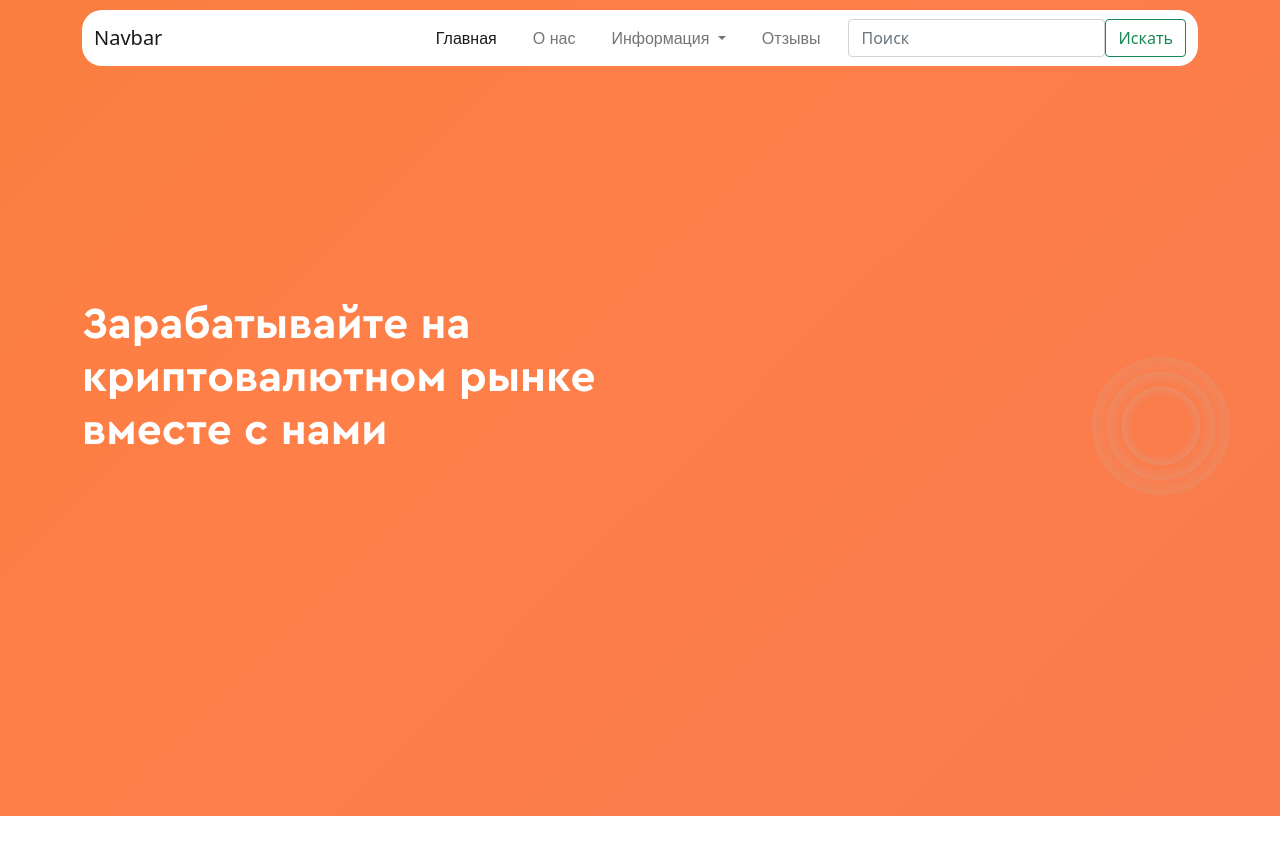
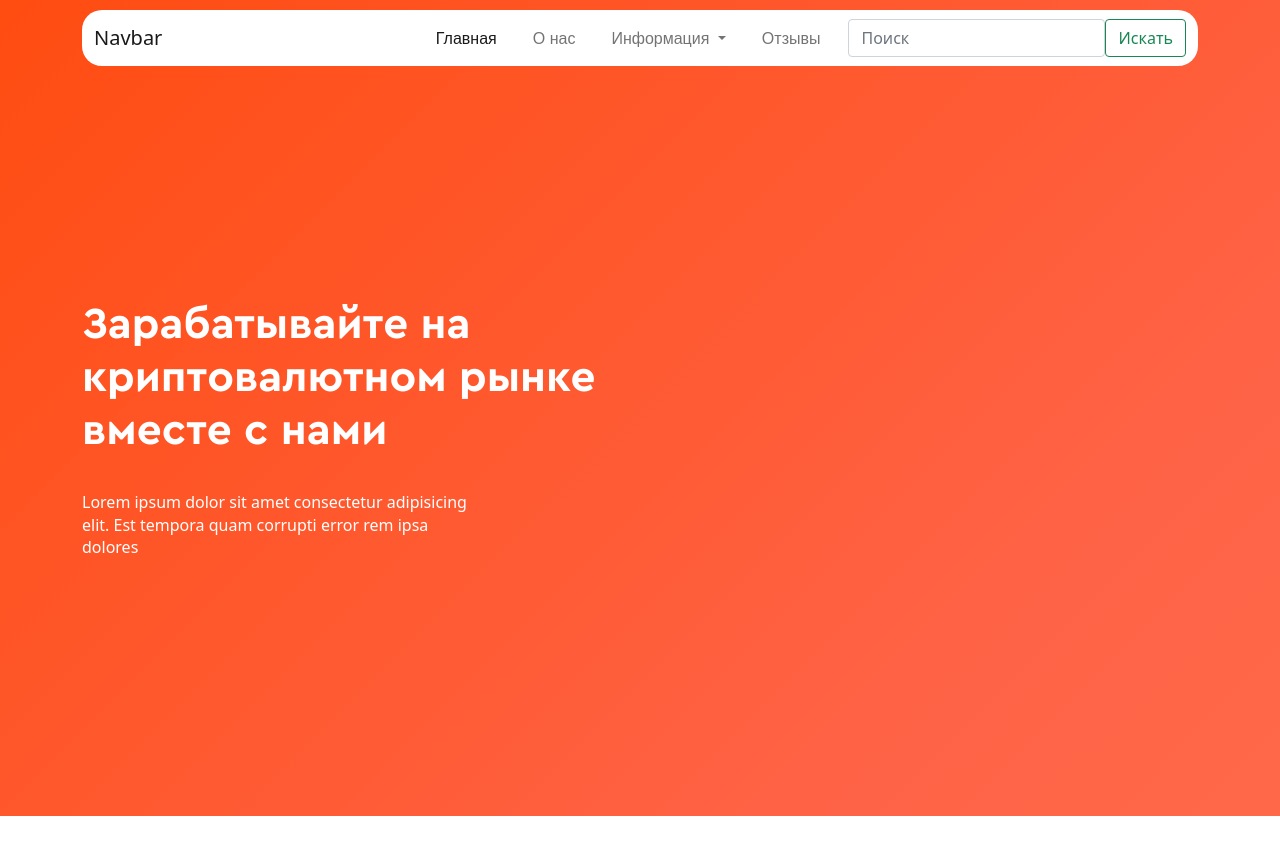
Before and after one commit to SHALFY007/cryptoSite, a plain HTML site: page index.html in a window 1280 px wide. Before the commit the page ends 816 px from the top, so only its background shows below. Drawn offline with nearby package versions, Linux system fonts and the light colour scheme.

Commit message:
Немного отредактировал верстку, удалил анимацию

```diff
--- a/index.html
+++ b/index.html
@@ -1,5 +1,6 @@
 <!DOCTYPE html>
 <html lang="en">
+
 <head>
   <meta charset="UTF-8">
   <meta http-equiv="X-UA-Compatible" content="IE=edge">
@@ -7,16 +8,19 @@
   <title>Crypto</title>
   <link rel="preconnect" href="https://fonts.googleapis.com">
   <link rel="preconnect" href="https://fonts.gstatic.com" crossorigin>
-    <link rel="stylesheet" href="https://cdn.jsdelivr.net/npm/bootstrap@5.1.3/dist/css/bootstrap.min.css" integrity="sha384-1BmE4kWBq78iYhFldvKuhfTAU6auU8tT94WrHftjDbrCEXSU1oBoqyl2QvZ6jIW3" crossorigin="anonymous">
+  <link rel="stylesheet" href="https://cdn.jsdelivr.net/npm/bootstrap@5.1.3/dist/css/bootstrap.min.css"
+    integrity="sha384-1BmE4kWBq78iYhFldvKuhfTAU6auU8tT94WrHftjDbrCEXSU1oBoqyl2QvZ6jIW3" crossorigin="anonymous">
   <link rel="stylesheet" href="style.css">
 </head>
+
 <body>
   <header class="header">
     <div class="container">
       <nav class="navbar navbar-expand-lg navbar-light bg-light">
         <div class="container-fluid">
           <a class="navbar-brand" href="#">Navbar</a>
-                  <button class="navbar-toggler" type="button" data-toggle="collapse" data-target="#navbarSupportedContent" aria-controls="navbarSupportedContent" aria-expanded="false" aria-label="Toggle navigation">
+          <button class="navbar-toggler" type="button" data-toggle="collapse" data-target="#navbarSupportedContent"
+            aria-controls="navbarSupportedContent" aria-expanded="false" aria-label="Toggle navigation">
             <span class="navbar-toggler-icon"></span>
           </button>
           <div class="collapse navbar-collapse" id="navbarSupportedContent">
@@ -29,13 +33,16 @@
                 <a class="nav-link" href="#">О нас</a>
               </li>
               <li class="nav-item dropdown">
-                          <a class="nav-link dropdown-toggle" href="#" id="navbarDropdown" role="button" data-toggle="dropdown" aria-expanded="false">
+                <a class="nav-link dropdown-toggle" href="#" id="navbarDropdown" role="button" data-toggle="dropdown"
+                  aria-expanded="false">
                   Информация
                 </a>
                 <ul class="dropdown-menu" aria-labelledby="navbarDropdown">
                   <li><a class="dropdown-item" href="#">Пошаговая инструкция</a></li>
                   <li><a class="dropdown-item" href="#">Заработок без вложений</a></li>
-                            <li><hr class="dropdown-divider"></li>
+                  <li>
+                    <hr class="dropdown-divider">
+                  </li>
                   <li><a class="dropdown-item" href="#">Вопрос-ответ</a></li>
                 </ul>
               </li>
@@ -55,36 +62,50 @@
 
   </header>
   <main class="main">
-      <svg class='circle' xmlns="http://www.w3.org/2000/svg" width="1378" height="1378" viewBox="0 0 1378 1378" fill="none">
-        <circle opacity="0.2" cx="689" cy="689" r="689" fill="url(#paint0_radial)"/>
-        <circle opacity="0.21" cx="689" cy="689" r="688.5" stroke="#97E6FF"/>
-        <circle opacity="0.25" cx="689" cy="689" r="542" fill="url(#paint1_radial)"/>
-        <circle opacity="0.21" cx="689" cy="689" r="541.5" stroke="#97E6FF"/>
-        <circle opacity="0.3" cx="689" cy="689" r="393" fill="url(#paint2_radial)"/>
-        <circle opacity="0.21" cx="689" cy="689" r="392.5" stroke="#97E6FF"/>
+    <div class="container">
+      <div class="home-text-part">
+        <h1 class="home-text-header">Зарабатывайте на криптовалютном рынке вместе с нами</h1>
+        <h3 class="home-text">Lorem ipsum dolor sit amet consectetur adipisicing elit. Est tempora quam corrupti error
+          rem ipsa dolores</h3>
+        <!--
+        <svg class='circle' xmlns="http://www.w3.org/2000/svg" width="1378" height="1378" viewBox="0 0 1378 1378"
+          fill="none">
+          <circle opacity="0.2" cx="689" cy="689" r="689" fill="url(#paint0_radial)" />
+          <circle opacity="0.21" cx="689" cy="689" r="688.5" stroke="#97E6FF" />
+          <circle opacity="0.25" cx="689" cy="689" r="542" fill="url(#paint1_radial)" />
+          <circle opacity="0.21" cx="689" cy="689" r="541.5" stroke="#97E6FF" />
+          <circle opacity="0.3" cx="689" cy="689" r="393" fill="url(#paint2_radial)" />
+          <circle opacity="0.21" cx="689" cy="689" r="392.5" stroke="#97E6FF" />
           <defs>
-        <radialGradient id="paint0_radial" cx="0" cy="0" r="1" gradientUnits="userSpaceOnUse" gradientTransform="translate(689 689) rotate(90) scale(889.53 886.246)">
-        <stop offset="0.583333" stop-color="#97E6FF" stop-opacity="0"/>
-        <stop offset="1" stop-color="#97E6FF"/>
+            <radialGradient id="paint0_radial" cx="0" cy="0" r="1" gradientUnits="userSpaceOnUse"
+              gradientTransform="translate(689 689) rotate(90) scale(889.53 886.246)">
+              <stop offset="0.583333" stop-color="#97E6FF" stop-opacity="0" />
+              <stop offset="1" stop-color="#97E6FF" />
             </radialGradient>
-        <radialGradient id="paint1_radial" cx="0" cy="0" r="1" gradientUnits="userSpaceOnUse" gradientTransform="translate(689 689) rotate(90) scale(699.746 697.163)">
-        <stop offset="0.583333" stop-color="#97E6FF" stop-opacity="0"/>
-        <stop offset="1" stop-color="#97E6FF"/>
+            <radialGradient id="paint1_radial" cx="0" cy="0" r="1" gradientUnits="userSpaceOnUse"
+              gradientTransform="translate(689 689) rotate(90) scale(699.746 697.163)">
+              <stop offset="0.583333" stop-color="#97E6FF" stop-opacity="0" />
+              <stop offset="1" stop-color="#97E6FF" />
             </radialGradient>
-        <radialGradient id="paint2_radial" cx="0" cy="0" r="1" gradientUnits="userSpaceOnUse" gradientTransform="translate(689 689) rotate(90) scale(507.381 505.507)">
-        <stop offset="0.583333" stop-color="#97E6FF" stop-opacity="0"/>
-        <stop offset="1" stop-color="#97E6FF"/>
+            <radialGradient id="paint2_radial" cx="0" cy="0" r="1" gradientUnits="userSpaceOnUse"
+              gradientTransform="translate(689 689) rotate(90) scale(507.381 505.507)">
+              <stop offset="0.583333" stop-color="#97E6FF" stop-opacity="0" />
+              <stop offset="1" stop-color="#97E6FF" />
             </radialGradient>
           </defs>
         </svg>
-      <div class="container">
-        <div class="home-text-part">
-          <h1 class="home-text-header">Зарабатывайте на криптовалютном рынке вместе с нами</h1>
+       -->
       </div>
+    </div>
+    <div class="content-part">
+
     </div>
   </main>
 
   <script src="index.js"></script>
-    <script src="https://cdn.jsdelivr.net/npm/bootstrap@5.1.3/dist/js/bootstrap.min.js" integrity="sha384-QJHtvGhmr9XOIpI6YVutG+2QOK9T+ZnN4kzFN1RtK3zEFEIsxhlmWl5/YESvpZ13" crossorigin="anonymous"></script>
+  <script src="https://cdn.jsdelivr.net/npm/bootstrap@5.1.3/dist/js/bootstrap.min.js"
+    integrity="sha384-QJHtvGhmr9XOIpI6YVutG+2QOK9T+ZnN4kzFN1RtK3zEFEIsxhlmWl5/YESvpZ13"
+    crossorigin="anonymous"></script>
 </body>
+
 </html>
--- a/index.js
+++ b/index.js
@@ -18,13 +18,16 @@ dropdown.addEventListener('click', () => {
 
 const circle = document.querySelector('circle');
 
-circle.addEventListener('mouseover', event => {
+window.addEventListener('mouseover', event => {
     let e = window.event;
     setInterval(() => {
-        let posX = e.clientX;
         let posY = e.clientY;
 
-        console.log(`X: ${posX} Y: ${posY}`);
+        if (posY >= 826) {
+            circle
+        }
+
+        //console.log(`X: ${posX} Y: ${posY}`);
     }, 2000);
 
 });
--- a/style.css
+++ b/style.css
@@ -15,11 +15,11 @@
     padding: 0;
 }
 body {
-    background: linear-gradient(-45deg, #ee7752, #FF7F49, #EC7C26, #FFA343);
+    background: linear-gradient(-45deg, #FF7F50, 	#FF6347, #FF4500, #FFA500,#FF8C00);
     background-size: 400% 400%;
     animation: gradient 15s ease infinite;
 }
-
+/*#ee7752, #FF7F49, #EC7C26, #FFA343)*/
 @keyframes gradient {
     0% {
         background-position: 0% 50%;
@@ -107,29 +107,30 @@ body {
 .circle {
     position: absolute;
     z-index: 999;
-    top: -263px;
-    left: 472px;
-    transform: scale(0.1);
+    top: -203px;
+    left: 426px;
+    transform: scale(0.6);
 }
-.circle:hover {
+/*.circle:hover {
     /*transform: scale(0.5);
     transition-duration: 2s;
-    animation-delay: 2s;*/
+    animation-delay: 2s;
     animation-name: circle;
 
     animation-duration: 2s;
     animation-direction: alternate;
     animation-iteration-count: 2;
-}
+}*/
 .main {
     width: 100%;
     max-width: 1920px;
     display: flex;
     flex-direction: column;
-    height: 750px;
 }
 .home-text-part {
-
+    min-height: 750px;
+    display: flex;
+    flex-direction: column;
 }
 .home-text-header {
     max-width: 520px;
@@ -140,15 +141,25 @@ body {
     margin-top: 232px;
     font-size: 44px;
 }
-
+.home-text {
+    max-width: 400px;
+    font-size: unset;
+    color: #fff;
+    line-height: 1.4em;
+    margin-top: 27px;
+}
+.content-part {
+    background-color: #fff;
+    width: 100%;
+    max-width: 1920px;
+    height: 100px;
+}
 @keyframes  circle{
     0% {
+        transform: scale(0.5);
+    }
+
+    100%{
         transform: scale(0.1);
     }
-    /*50% {
-        transform: scale(0.5);
-    }*/
-    100%{
-        transform: scale(0.5);
-    }
 }
```
Lines whose indentation alone changed are shown as unchanged.
